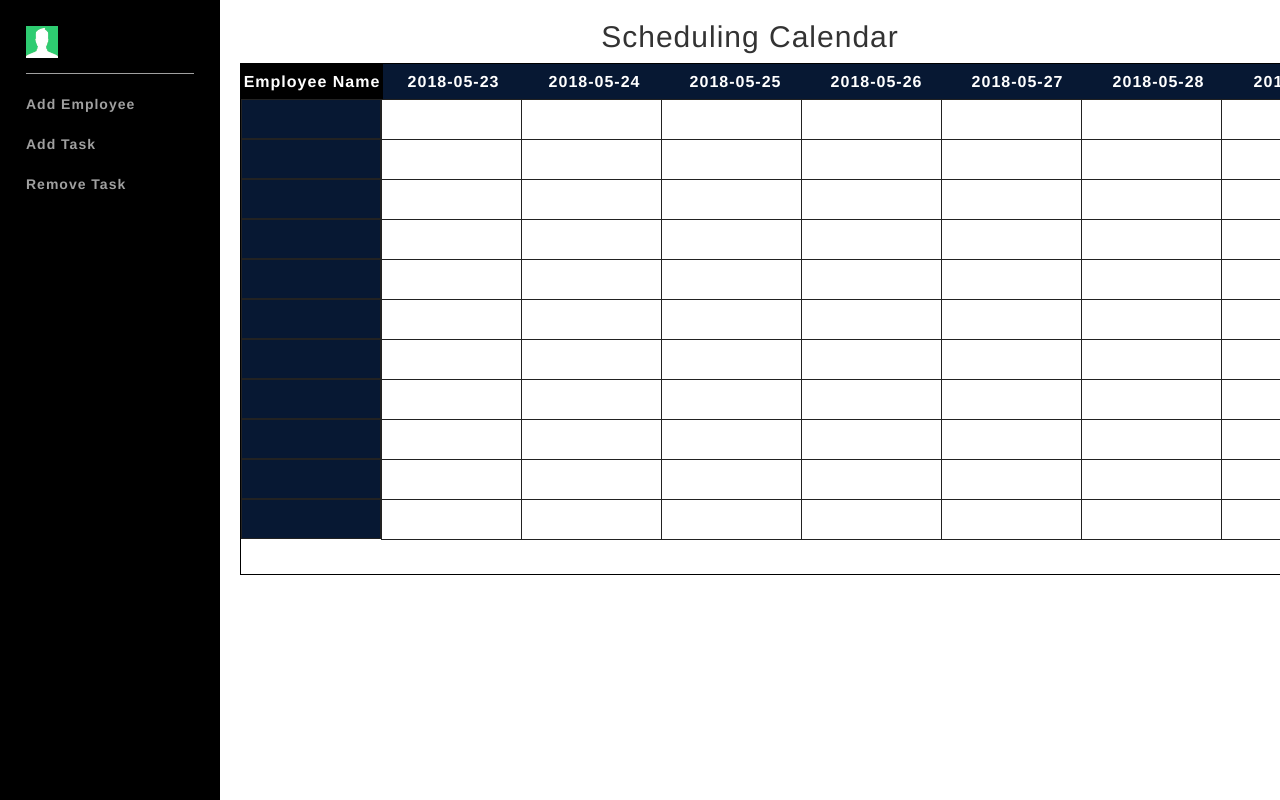
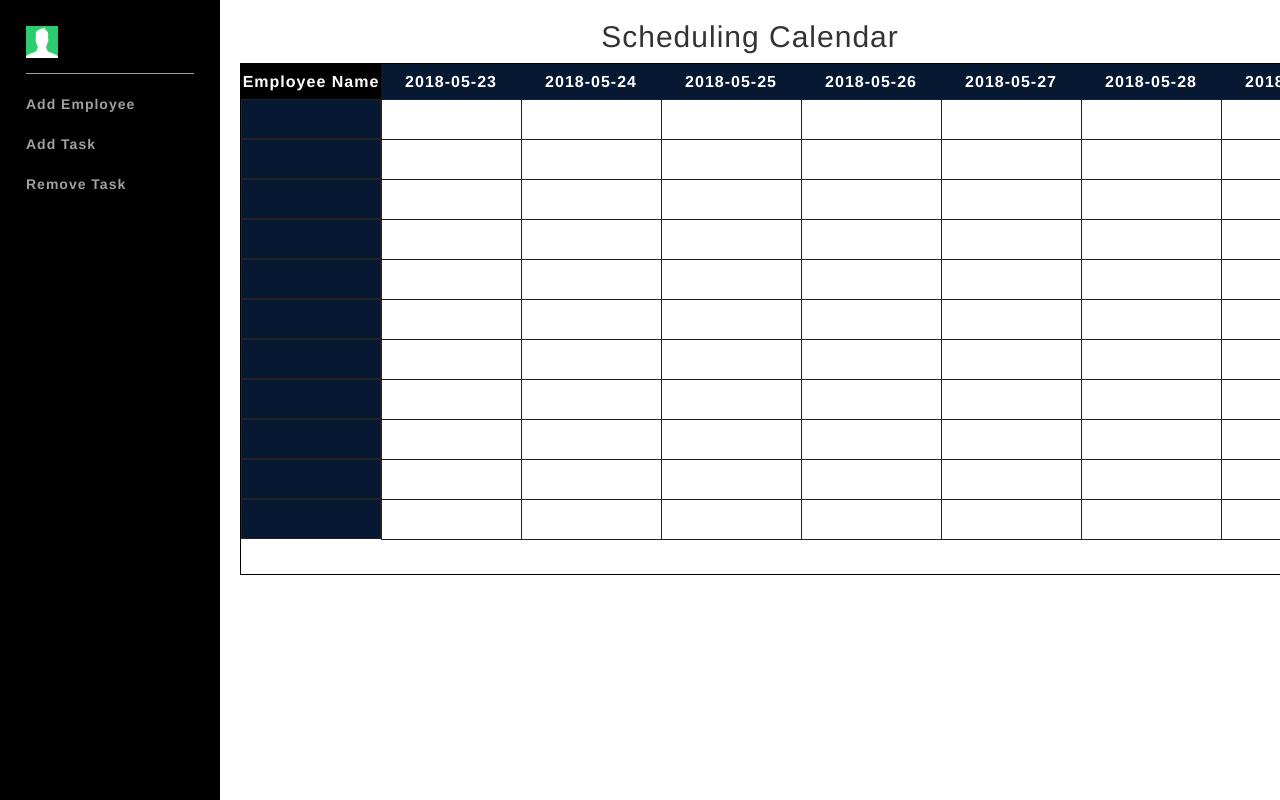
Before and after one commit to jjoselife116/Event-Scheduler, a PHP site: page / in a window 1280 px wide. Run offline with PHP 8.4, Linux system fonts and the light colour scheme; lists and menus that the app fills with data are empty.

Commit message:
alinement fix

```diff
--- a/assets/css/teststyle.css
+++ b/assets/css/teststyle.css
@@ -22,8 +22,8 @@ thead {
 }
 
 thead th {
-  min-width: 141px;
-  max-width: 141px;
+  min-width: 140px;
+  max-width: 140px;
   height: 35px;
   text-align: center;
 }
@@ -31,7 +31,7 @@ thead th {
 thead th:nth-child(1) {/*first cell in the header*/
   position: relative;
   display:float;
-  min-width: 142px;
+  min-width: 140px;
   background-color: black;
 }
 
```
